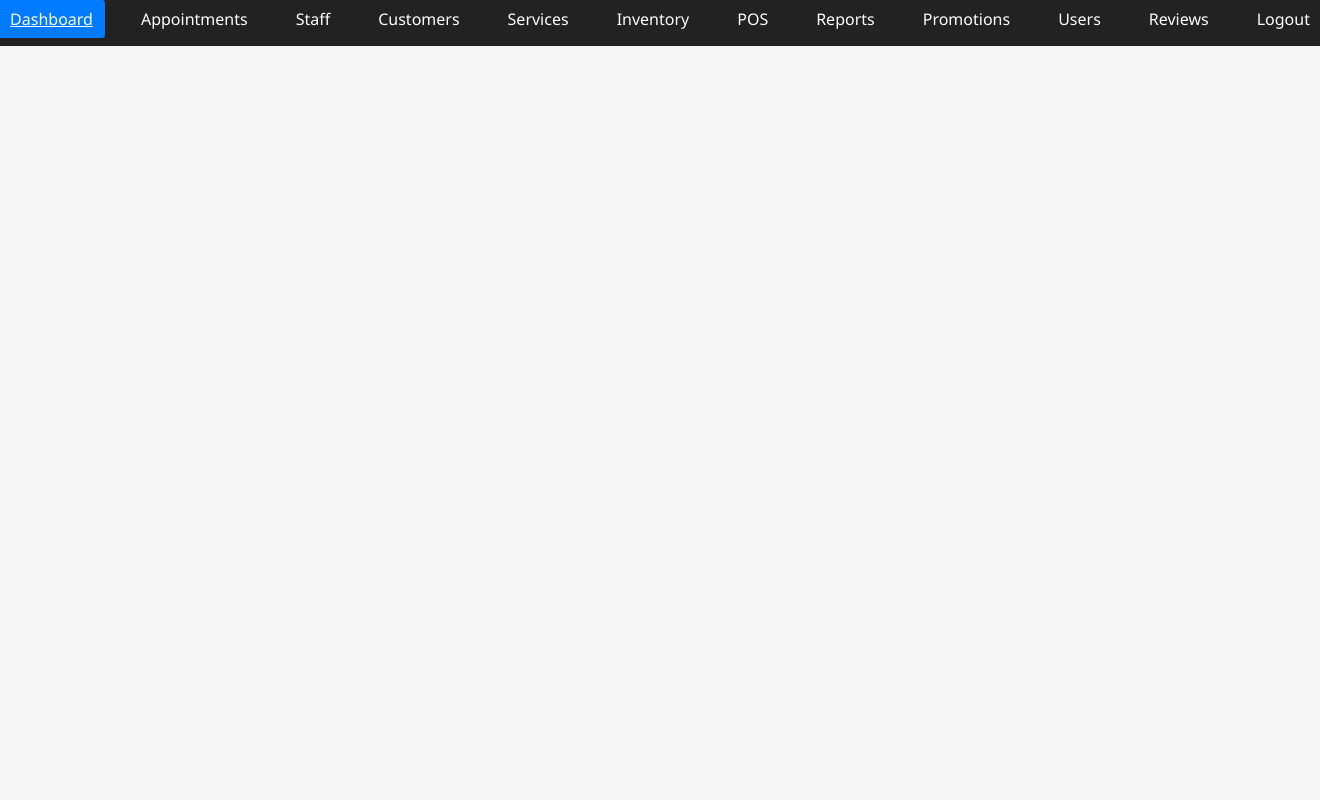
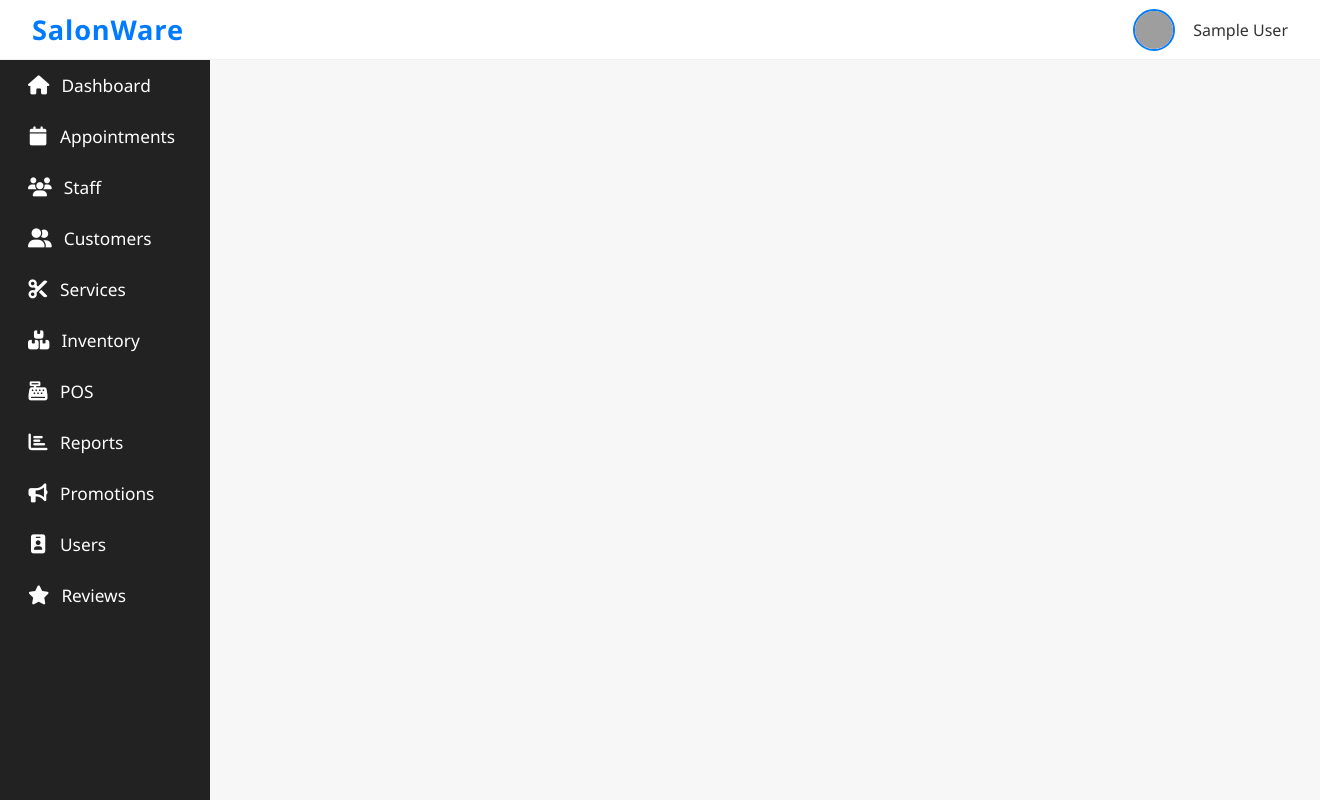
Before and after one commit to eaglevisionsolutions/master-salon, a PHP site: page /salon-spa-app/templates/header.php in a window 1320 px wide. Run offline with PHP 8.4, Linux system fonts and the light colour scheme; the visitor is signed in with stand-in values (Sample User, id 1); grey boxes are pictures that could not be loaded.

Commit message:
user interface updated to have side nav and topbar with app title and basic user info

```diff
--- a/assets/css/style.css
+++ b/assets/css/style.css
@@ -7,12 +7,13 @@
     color: #222;
 }
 
-.container {
-    max-width: 80%;
-    margin: 40px auto;
+.container,
+.main-content {
+    margin-left: 210px; /* same as sidebar width */
+    padding: 85px 24px 24px 24px;
+    box-sizing: border-box;
+    min-height: calc(100vh - 60px);
     background: #f7f7f7;
-    border-radius: 8px;
-    padding: 32px 24px 24px 24px;
 }
 
 h2, h3 {
@@ -80,37 +81,140 @@
     text-decoration: underline;
 }
 
-/* Navigation */
-nav {
-    background: #222;
-    padding: 0.5em 0;
-    margin-bottom: 24px;
+/* --- Top Navigation Bar --- */
+.topbar {
+    position: fixed;
+    top: 0;
+    left: 0;
+    right: 0;
+    height: 60px;
+    background: #fff;
+    border-bottom: 1px solid #eee;
+    display: flex;
+    align-items: center;
+    justify-content: space-between;
+    z-index: 200;
+    padding: 0 32px;
+    box-sizing: border-box;
 }
 
-nav ul {
-    list-style: none;
-    display: flex;
-    justify-content: center;
-    gap: 24px;
+.app-title {
+    font-size: 1.7em;
+    color: #007bff;
     margin: 0;
-    padding: 0;
+    font-weight: 700;
+    letter-spacing: 0.03em;
 }
 
-nav li {
-    display: inline;
+.user-profile {
+    position: relative;
+    display: flex;
+    align-items: center;
+    cursor: pointer;
+    gap: 8px;
 }
 
-nav a {
-    color: #fff;
-    font-weight: 500;
-    padding: 8px 12px;
-    border-radius: 3px;
-    transition: background 0.2s;
+.profile-pic {
+    width: 38px;
+    height: 38px;
+    border-radius: 50%;
+    object-fit: cover;
+    margin-right: 10px;
+    border: 2px solid #007bff;
+    background: #f7f7f7;
 }
 
-nav a:hover, nav a.active {
+.profile-name {
+    font-weight: 500;
+    color: #333;
+}
+
+.profile-dropdown {
+    display: none;
+    position: absolute;
+    right: 0;
+    top: 48px;
+    background: #fff;
+    border: 1px solid #eee;
+    border-radius: 6px;
+    box-shadow: 0 2px 8px rgba(0,0,0,0.08);
+    min-width: 120px;
+    z-index: 300;
+}
+
+.profile-dropdown a {
+    display: block;
+    padding: 12px 18px;
+    color: #333;
+    text-decoration: none;
+    font-size: 1em;
+    transition: background 0.2s, color 0.2s;
+}
+
+.profile-dropdown a:hover {
+    background: #f5f5f5;
+    color: #007bff;
+}
+
+.user-profile:hover .profile-dropdown,
+.user-profile:focus-within .profile-dropdown {
+    display: block;
+}
+
+/* --- Sidebar Navigation --- */
+.sidebar {
+    position: fixed;
+    top: 60px; /* adjust if your topbar is a different height */
+    left: 0;
+    width: 210px;
+    height: calc(100% - 60px);
+    background: #222;
+    color: #fff;
+    z-index: 100;
+    overflow-y: auto;
+    box-sizing: border-box;
+}
+
+.sidebar nav ul {
+    list-style: none;
+    padding: 0;
+    margin: 0;
+}
+
+.sidebar nav ul li {
+    margin: 0;
+}
+
+.sidebar nav ul li a {
+    display: flex;
+    align-items: center;
+    color: #fff;
+    padding: 14px 24px;
+    text-decoration: none;
+    font-size: 1.08em;
+    transition: background 0.2s, color 0.2s;
+    border-left: 4px solid transparent;
+    gap: 12px;
+}
+
+.sidebar nav ul li a i {
+    min-width: 20px;
+    text-align: center;
+    font-size: 1.1em;
+}
+
+.sidebar nav ul li a:hover,
+.sidebar nav ul li a.active {
     background: #007bff;
     color: #fff;
+    border-left: 4px solid #fff;
+}
+
+.main-content {
+    margin-left: 210px;
+    padding: 80px 24px 24px 24px;
+    min-height: 100vh;
+    box-sizing: border-box;
 }
 
 /* Dashboard Cards */
@@ -276,4 +380,32 @@
         font-size: 1.3em;
         padding: 10px 14px;
     }
+    .topbar {
+        padding: 0 10px;
+    }
+    .sidebar {
+        display: none;
+    }
+    .container,
+    .main-content {
+        margin-left: 0;
+        padding-top: 48px; /* if your topbar is 48px on mobile */
+        padding-left: 2vw;
+        padding-right: 2vw;
+    }
+    .topbar {
+        height: 48px;
+        padding: 0 4vw;
+    }
+    .profile-pic {
+        width: 28px;
+        height: 28px;
+    }
 }
+/* If you want exactly the topbar height: */
+@media (min-width: 601px) {
+    .container,
+    .main-content {
+        padding-top: 75px; /* exactly the topbar height */
+    }
+}
--- a/database.sql
+++ b/database.sql
@@ -7,6 +7,7 @@
     role ENUM('admin', 'staff', 'customer') DEFAULT 'customer',
     full_name VARCHAR(100),
     phone VARCHAR(20),
+    profile_pic VARCHAR(255), -- Added for profile picture functionality
     created_at DATETIME DEFAULT CURRENT_TIMESTAMP,
     last_login DATETIME
 );
--- a/templates/footer.php
+++ b/templates/footer.php
@@ -1,4 +1,3 @@
-</div> <!-- .container -->
 <footer>
     <hr>
     <small>
@@ -6,6 +5,7 @@
         All rights reserved.
     </small>
 </footer>
+</div> <!-- .container -->
 <script src="/assets/js/auth.js"></script>
 </body>
 </html>
--- a/templates/header.php
+++ b/templates/header.php
@@ -1,15 +1,18 @@
 <?php
 if (session_status() === PHP_SESSION_NONE) session_start();
+$userRole = $_SESSION['role'] ?? 'guest'; // 'customer', 'staff', 'admin'
 ?>
 <!DOCTYPE html>
 <html lang="en">
 <head>
     <meta charset="UTF-8">
-    <title><?= defined('APP_NAME') ? APP_NAME : "Salon & Spa Manager" ?></title>
+    <title><?= defined('APP_NAME') ? APP_NAME : "SalonWare" ?></title>
     <meta name="viewport" content="width=device-width, initial-scale=1">
     <link rel="stylesheet" href="/assets/css/style.css">
+    <link rel="stylesheet" href="https://cdnjs.cloudflare.com/ajax/libs/font-awesome/6.5.0/css/all.min.css">
     <script src="https://code.jquery.com/jquery-3.6.0.min.js"></script>
 </head>
 <body>
 <?php include 'nav.php'; ?>
+<?php include 'sidebar.php'; ?>
 <div class="container">
--- a/templates/nav.php
+++ b/templates/nav.php
@@ -1,27 +1,21 @@
 <?php
 if (session_status() === PHP_SESSION_NONE) session_start();
-$role = $_SESSION['role'] ?? '';
 ?>
-<nav>
-    <ul>
-        <?php if (isset($_SESSION['user_id'])): ?>
-            <li><a href="dashboard.php">Dashboard</a></li>
-            <li><a href="appointments.php">Appointments</a></li>
-            <?php if ($role === 'staff' || $role === 'admin'): ?>
-                <li><a href="staff.php">Staff</a></li>
-                <li><a href="customers.php">Customers</a></li>
-                <li><a href="services.php">Services</a></li>
-                <li><a href="inventory.php">Inventory</a></li>
-                <li><a href="pos.php">POS</a></li>
-                <li><a href="reports.php">Reports</a></li>
-                <li><a href="promotions.php">Promotions</a></li>
-                <li><a href="users.php">Users</a></li>
-            <?php endif; ?>
-            <li><a href="reviews.php">Reviews</a></li>
-            <li><a href="#" id="logoutBtn">Logout</a></li>
-        <?php else: ?>
-            <li><a href="login.php">Login</a></li>
-            <li><a href="register.php">Register</a></li>
-        <?php endif; ?>
-    </ul>
+<!-- Topbar -->
+<nav class="topbar">
+    <h1 class="app-title"><?= defined('APP_NAME') ? APP_NAME : "SalonWare" ?></h1>
+    <?php if (isset($_SESSION['user_id'])): ?>
+    <div class="user-profile">
+        <img id="userProfilePic" src="<?= htmlspecialchars($_SESSION['profile_pic'] ?? '/assets/img/default-profile.png') ?>" alt="Profile" class="profile-pic">
+        <span class="profile-name" id="userFullName"><?= htmlspecialchars($_SESSION['full_name'] ?? 'User') ?></span>
+        <div class="profile-dropdown">
+            <a id="logoutBtn" href="#">Logout</a>
+
+        </div>
+    </div>
+    <?php else: ?>
+    <div class="guest-actions">
+        <a href="login.php" class="btn btn-primary">Login</a>
+        <a href="register.php" class="btn btn-secondary">Register</a>
+    <?php endif; ?>
 </nav>
--- /dev/null
+++ b/templates/sidebar.php
@@ -0,0 +1,23 @@
+<!-- Sidebar -->
+<div class="sidebar">
+    <nav>
+        <ul>
+            <?php if (isset($_SESSION['user_id'])): ?>
+                <li><a href="dashboard.php"><i class="fa fa-home"></i> Dashboard</a></li>
+                <li><a href="appointments.php"><i class="fa fa-calendar"></i> Appointments</a></li>
+                <?php if ($userRole === 'staff' || $userRole === 'admin'): ?>
+                    <li><a href="staff.php"><i class="fa fa-users"></i> Staff</a></li>
+                    <li><a href="customers.php"><i class="fa fa-user-friends"></i> Customers</a></li>
+                    <li><a href="services.php"><i class="fa fa-scissors"></i> Services</a></li>
+                    <li><a href="inventory.php"><i class="fa fa-boxes"></i> Inventory</a></li>
+                    <li><a href="pos.php"><i class="fa fa-cash-register"></i> POS</a></li>
+                    <li><a href="reports.php"><i class="fa fa-chart-bar"></i> Reports</a></li>
+                    <li><a href="promotions.php"><i class="fa fa-bullhorn"></i> Promotions</a></li>
+                    <li><a href="users.php"><i class="fa fa-id-badge"></i> Users</a></li>
+                <?php endif; ?>
+                <li><a href="reviews.php"><i class="fa fa-star"></i> Reviews</a></li>
+            <?php endif; ?>
+        </ul>
+    </nav>
+</div>
+<!-- End of Sidebar -->
--- a/views/appointments.php
+++ b/views/appointments.php
@@ -2,7 +2,6 @@
 require_once __DIR__ . '/../templates/header.php';
 include 'templates/modals/appointment_modal.php';
 session_start();
-$userRole = $_SESSION['role'] ?? 'guest'; // 'customer', 'staff', 'admin'
 ?>
 <div class="appointments-container">
     <?php if ($userRole === 'customer'): ?>
--- a/views/dashboard.php
+++ b/views/dashboard.php
@@ -8,8 +8,8 @@
 $role = $_SESSION['role'] ?? '';
 ?>
 <h2>Dashboard</h2>
-<p>Welcome, <span id="userFullName">Loading...</span>!</p>
 <div class="dashboard-cards">
+    <p>Welcome</span>!</p>
     <div class="card">
         <h3>Today's Appointments</h3>
         <div id="todayAppointments">
```
Also changed, not shown: api/users.php (+30 -13 lines), assets/js/users.js (+59 -0 lines).
